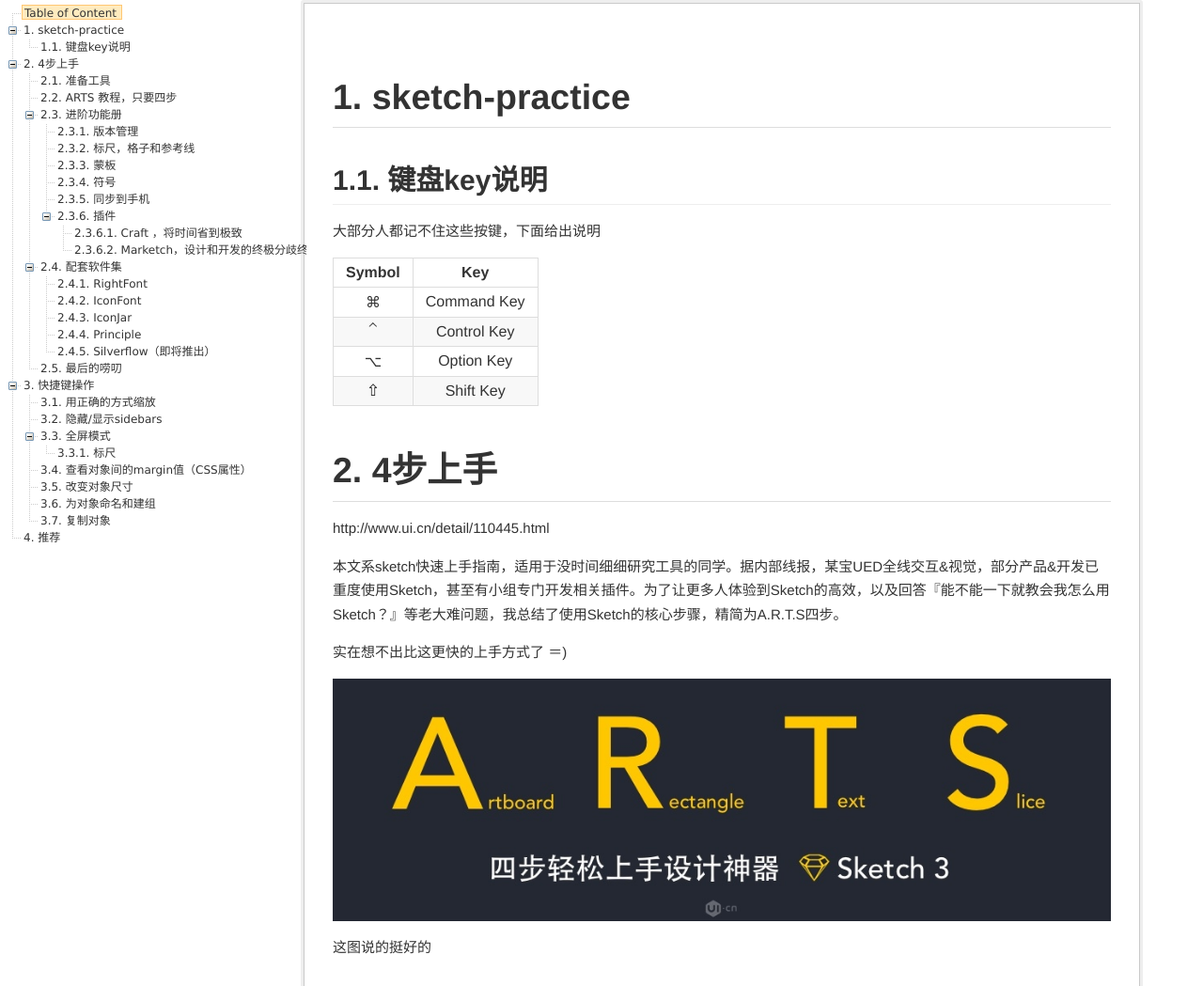
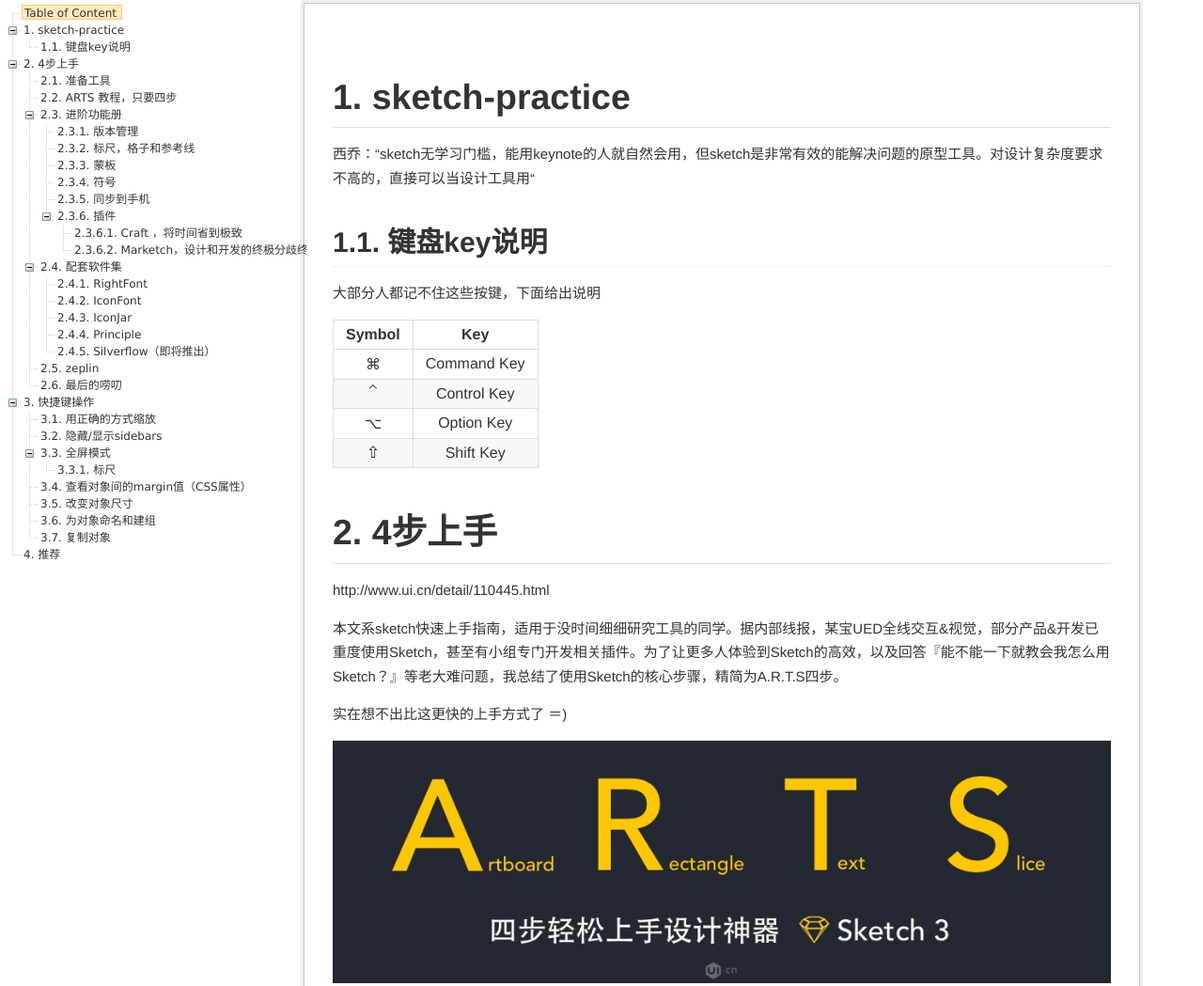
Before and after one commit to i5ting/sketch-practice, a plain HTML site: page README.html in a window 1280 px wide. Shown: the top 1049 px of the page at 94% size. Drawn offline with Linux system fonts and the light colour scheme.

Commit message:
Update 2016-04-06T22:45:11.166Z

```diff
--- a/README.html
+++ b/README.html
@@ -132,6 +132,8 @@
 .highlight .vi { color: #bb60d5 } /* Name.Variable.Instance */
 .highlight .il { color: #40a070 } /* Literal.Number.Integer.Long */</style>
 <h1>sketch-practice</h1>
+
+<p>西乔：“sketch无学习门槛，能用keynote的人就自然会用，但sketch是非常有效的能解决问题的原型工具。对设计复杂度要求不高的，直接可以当设计工具用“</p>
 
 <h2>键盘key说明</h2>
 
@@ -362,6 +364,14 @@
 
 <p>另外最近大热的Adobe 家新秀 Experience Design (简称XD，莫名喜感)，也支持了原型的制作和同步，不过目前切图，图层等细节功能尚未完善。期待在原型制作领域有更多的好功能出现！</p>
 
+<h2>zeplin</h2>
+
+<p>https://www.zeplin.io/</p>
+
+<p>西乔推荐，导出工具，确实很棒</p>
+
+<p><img src="img/zeplin.png" alt="Zeplin"></p>
+
 <h2>最后的唠叨</h2>
 
 <p>作为一个绘图工具，Sketch实在太直观了，很多功能保证你一看就会用。真难想象我居然花了这么多字数来介绍他。其实，真正难的不是上手，而是用它开始画第一个界面。还是那句话：工具只是工具，更重要的是你的idea。说这么多，不如现在就开始，A一个画板，结合一个工作项目来试一试它吧 - 会比你想象中的容易多了。</p>
```
Also changed, not shown: index.html (+10 -0 lines), img/img/zeplin.png (added).
